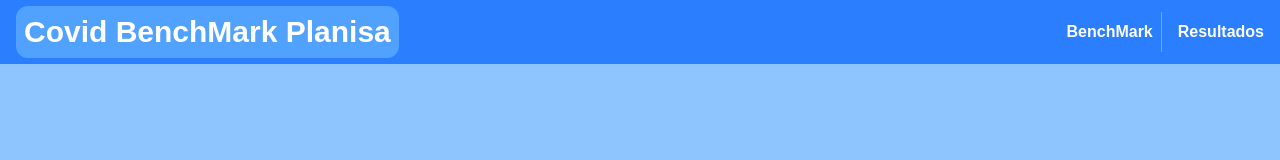
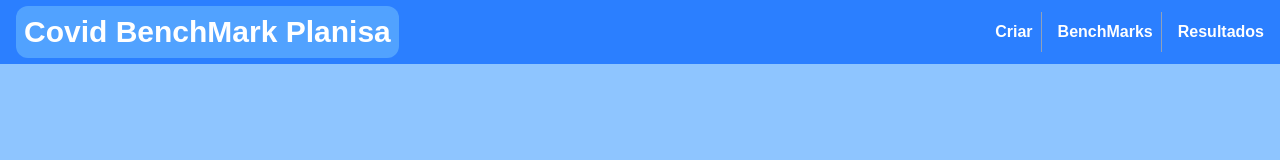
Before and after one commit to RazielZanini/Benchmark_Client, a Next.js app: page / in a window 1280 px wide. Shown: the top 160 px of the page. Built offline with nearby package versions, Linux system fonts and the light colour scheme; no server answers.

Commit message:
feat: :sparkles: adicionado rotas para direcionamento de usuário via navbar

```diff
--- a/src/components/infra/Header.jsx
+++ b/src/components/infra/Header.jsx
@@ -1,16 +1,34 @@
+'use client'
+import { useRouter } from "next/navigation";
+
 export default function Header() {
+
+  const route = useRouter()
 
   return (
     <header className="flex flex-row justify-between bg-blue-500 w-full h-16 items-center">
-      <h1 className="font-bold text-3xl text-white ml-4 rounded-xl bg-blue-400 p-2">
+      <h1
+        onClick={() => route.push("/")}
+        className="font-bold text-3xl text-white ml-4 rounded-xl bg-blue-400 p-2 cursor-pointer">
         Covid BenchMark Planisa
       </h1>
       <nav>
         <ul className="flex flex-row gap-2 rounded-xl p-2 h-12 items-center text-white hover:cursor-pointer font-bold">
-          <li className="border-r p-2 border-slate-400 hover:text-slate-500">
-            BenchMark
+          <li
+            onClick={() => route.push("/")}
+            className="border-r p-2 border-slate-400 hover:text-slate-500">
+            Criar
           </li>
-          <li className="hover:text-slate-500 p-2">Resultados</li>
+
+          <li
+            onClick={() => route.push("/benchmarks")}
+            className="border-r p-2 border-slate-400 hover:text-slate-500">
+            BenchMarks
+          </li>
+
+          <li
+            onClick={() => route.push("/resultados")}
+            className="hover:text-slate-500 p-2">Resultados</li>
         </ul>
       </nav>
     </header>
```
